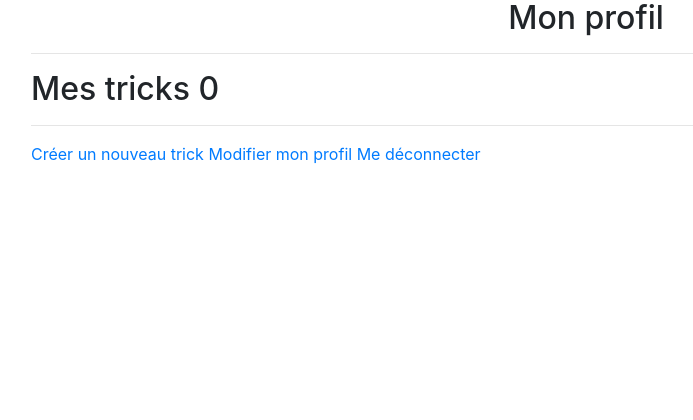
After one commit to HaiseB/P6_SnowTricks, a Symfony app: template templates/security/profil.html.twig in a window 1280 px wide. The commit adds this page. Shown: the part 207-627 px from the top of the page, without its empty margins (54-747 px from the left). Run offline with Twig, Linux system fonts and the light colour scheme; the template is opened without the code that fills it, so the values that code supplies are empty; some libraries are stand-ins or nearby versions.

Commit message:
#6 start of the implementation, still need the service for upload done in #10

```diff
--- a/templates/base.html.twig
+++ b/templates/base.html.twig
@@ -39,8 +39,10 @@
                                 " width="30" height="30" class="rounded-circle">
                             </a>
                             <div class="dropdown-menu">
+                            <a class="dropdown-item" href="{{ path('app_profil') }}">Mon profil</a>
                             <a class="dropdown-item" href="{{ path('app_trick_new') }}">Créer un nouveau trick</a>
-                            <a class="dropdown-item" href="{{ path('app_logout') }}">Se déconnecter</a></div>
+                            <div class="dropdown-divider"></div>
+                            <a class="dropdown-item" href="{{ path('app_logout') }}">Me déconnecter</a></div>
                         </li>
                     {% else %}
                         <li class="nav-item">
--- /dev/null
+++ b/templates/security/profil.html.twig
@@ -0,0 +1,28 @@
+{% extends 'base.html.twig' %}
+
+{% block title %}
+    Mon profil - {{ app.user.username }}
+{% endblock %}
+
+{% block body %}
+    <div class="text-center">
+        <img src="{{ asset('pictures/profilPictures/'~app.user.picturePath~'') }}" width="150" height="150" class="rounded-circle">
+        <h2>Mon profil</h2>
+        <h3>{{ app.user.username }}</h3>
+        <h3>{{ app.user.email }}</h3>
+    </div>
+    <hr>
+    <h2>Mes tricks {{ app.user.tricks | length }}</h2>
+    <ul>
+    {% for trick in app.user.tricks %}
+        <li>
+            <a href="{{ path('app_trick_show', {id : trick.id}) }}">{{ trick.name }}</a>
+            <span>{{ trick.comments | length }} commentaires</span>
+        </li>
+    {% endfor %}
+    </ul>
+    <hr>
+    <a href="{{ path('app_trick_new') }}">Créer un nouveau trick</a>
+    <a href="{{ path('app_profil_modify', {id : app.user.id}) }}">Modifier mon profil</a>
+    <a href="{{ path('app_logout') }}">Me déconnecter</a>
+{% endblock %}
```
Also changed, not shown: src/Controller/SecurityController.php (+42 -2 lines), src/Form/UserFormType.php (added, +27 -0 lines), templates/security/modify.html.twig (added).
